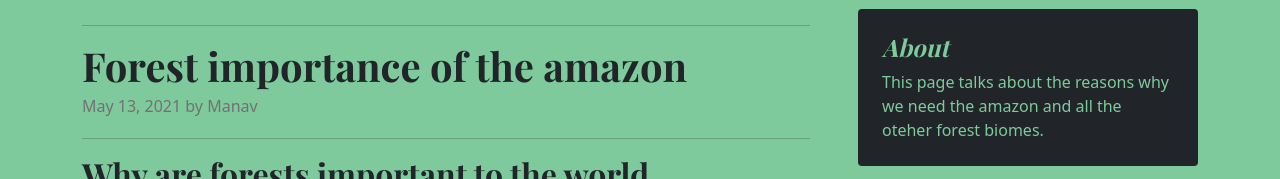
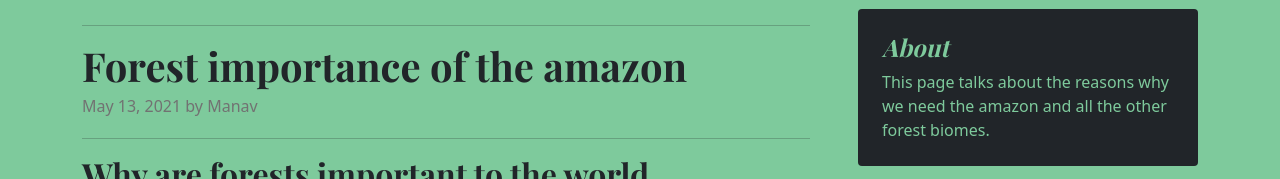
Before and after one commit to greninjagx/Amazon-hackthon, a plain HTML site: page importance.html in a window 1280 px wide. Shown: the part 339-518 px from the top of the page. Drawn offline with nearby package versions, Linux system fonts and the light colour scheme.

Commit message:
Update importance.html

```diff
--- a/importance.html
+++ b/importance.html
@@ -157,7 +157,7 @@
       <div class="position-sticky" style="top: 2rem;">
         <div class="p-4 mb-3 bg-light rounded poo bg-dark">
           <h4 class="fst-italic">About</h4>
-          <p class="mb-0">This page talks about the reasons why we need the amazon and all the oteher forest biomes. </p>
+          <p class="mb-0">This page talks about the reasons why we need the amazon and all the other forest biomes. </p>
         </div>
 
         <div class="p-4">
```
